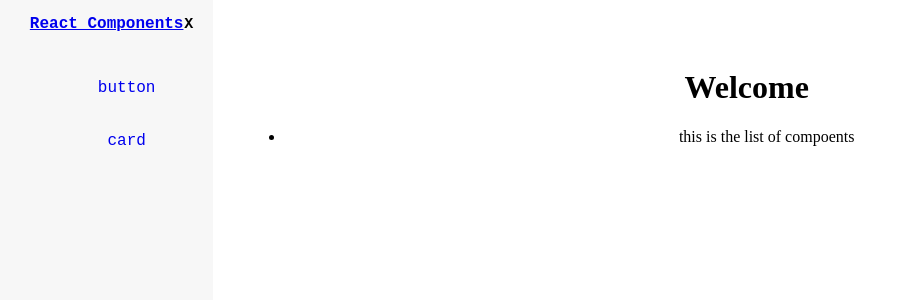
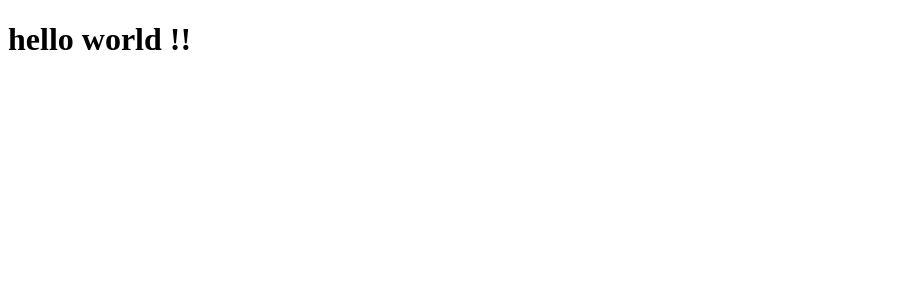
Before and after one commit to karan7594/React_learning, a React (Create React App) app in the folder learningreact/: page / in a window 1280 px wide. Shown: the top 300 px of the page, without its empty margins (0-908 px from the left). Built offline with nearby package versions, Linux system fonts and the light colour scheme.

Commit message:
hellow world

```diff
--- a/learningreact/src/index.js
+++ b/learningreact/src/index.js
@@ -1,17 +1,24 @@
+// import React from 'react';
+// import ReactDOM from 'react-dom/client';
+// import './index.css';
+// import App from './App';
+// import reportWebVitals from './reportWebVitals';
+
+// const root = ReactDOM.createRoot(document.getElementById('root'));
+// root.render(
+//   <React.StrictMode>
+//     <App />
+//   </React.StrictMode>
+// );
+
+// // If you want to start measuring performance in your app, pass a function
+// // to log results (for example: reportWebVitals(console.log))
+// // or send to an analytics endpoint. Learn more: https://bit.ly/CRA-vitals
+// reportWebVitals();
+
 import React from 'react';
-import ReactDOM from 'react-dom/client';
-import './index.css';
-import App from './App';
-import reportWebVitals from './reportWebVitals';
-
-const root = ReactDOM.createRoot(document.getElementById('root'));
-root.render(
-  <React.StrictMode>
-    <App />
-  </React.StrictMode>
+import ReactDom from 'react-dom'
+ReactDom.render(
+  <h1>hello world !!</h1>,
+  document.getElementById('root')
 );
-
-// If you want to start measuring performance in your app, pass a function
-// to log results (for example: reportWebVitals(console.log))
-// or send to an analytics endpoint. Learn more: https://bit.ly/CRA-vitals
-reportWebVitals();
```
